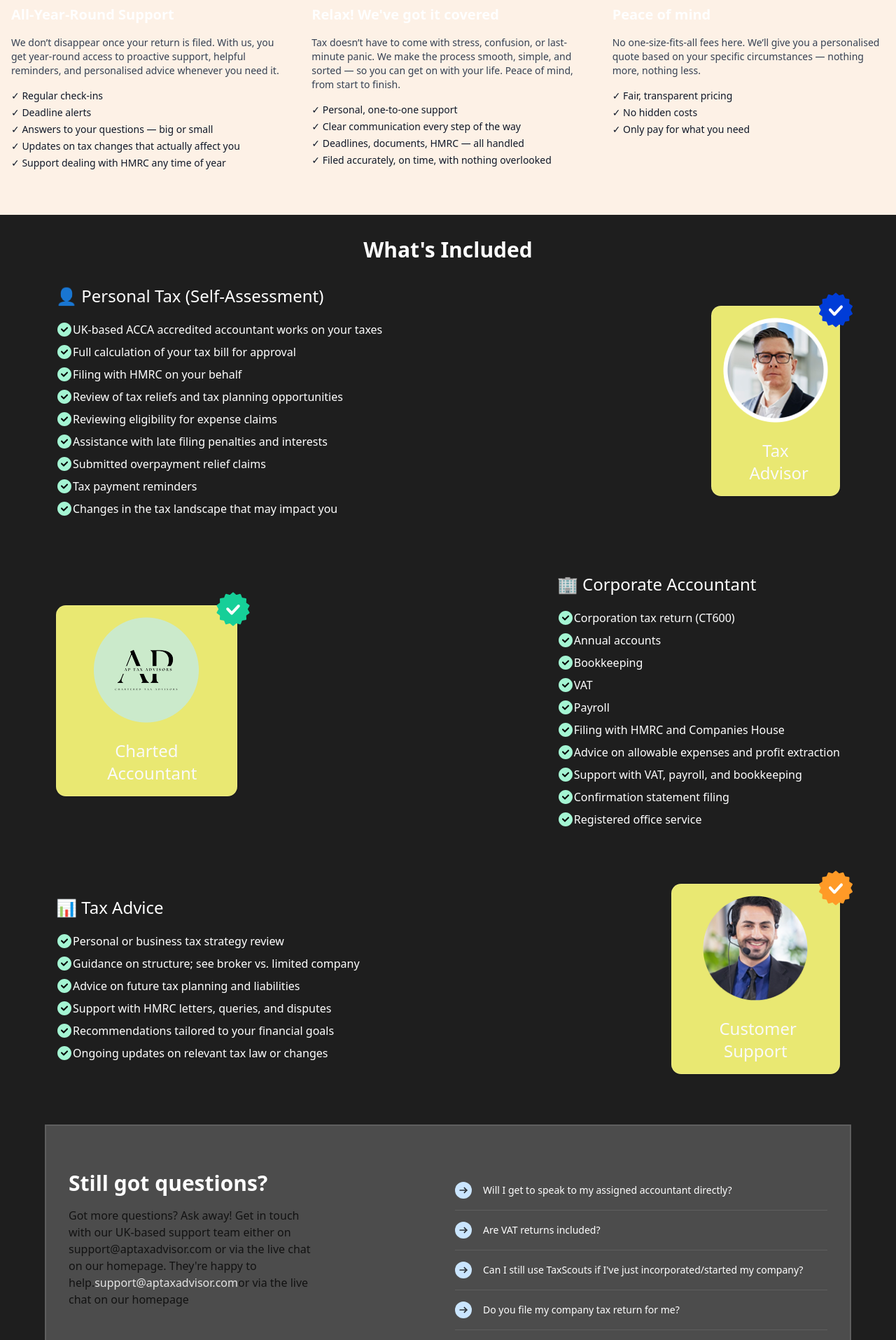
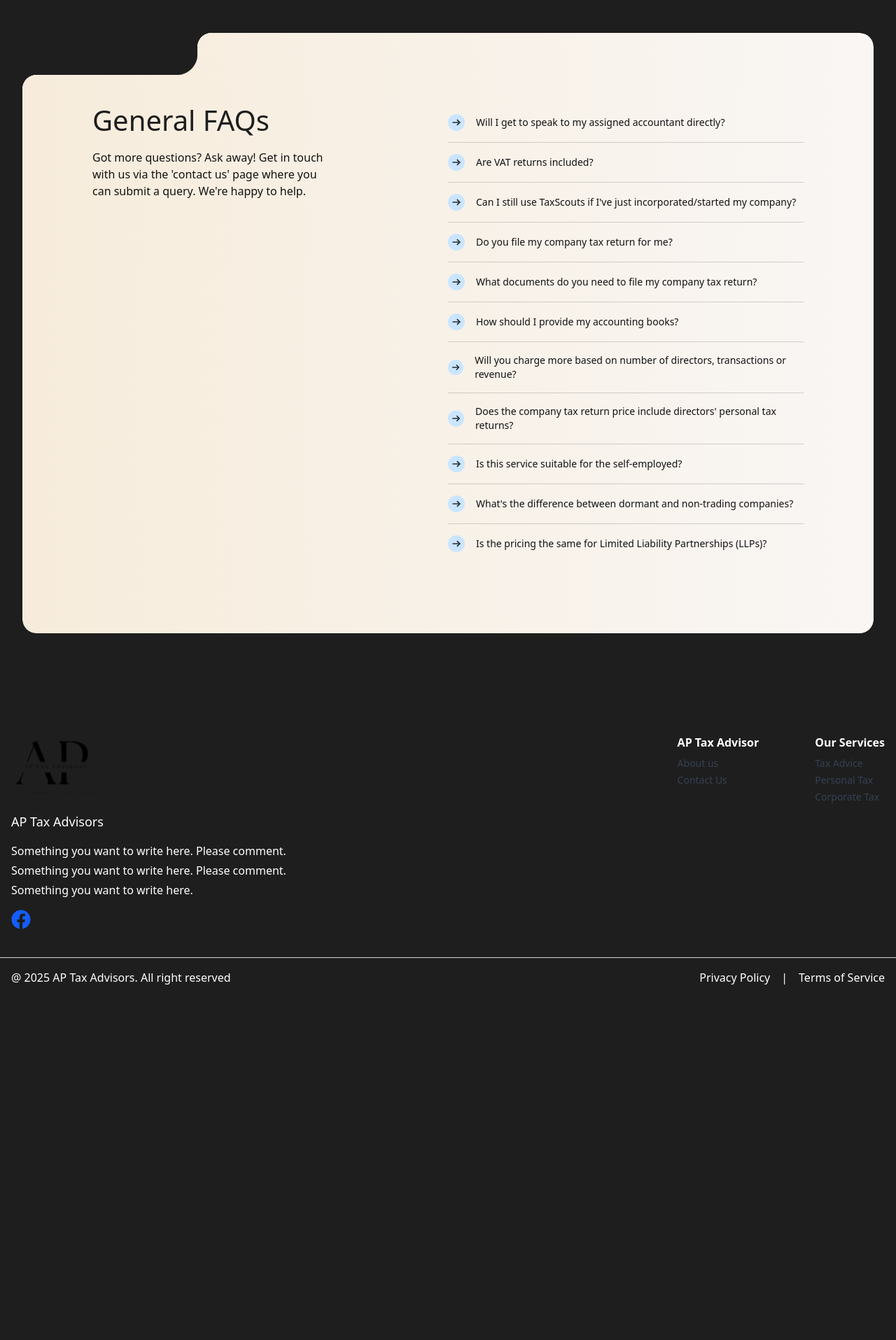
Before and after one commit to fiamanillah/ap_tax_advisor_cleintSide, a Next.js app: page / in a window 1280 px wide. Shown: the part 3940-5855 px from the top of the page at 70% size. After the commit the page ends 5365 px from the top, so only its background shows below. Built offline with nearby package versions, Linux system fonts and the light colour scheme.

Commit message:
feat: Update FAQSection styling and structure; enhance FAQ data and improve layout in page and globals.css

```diff
--- a/src/app/(root)/(home)/faqdata.ts
+++ b/src/app/(root)/(home)/faqdata.ts
@@ -1,67 +1,81 @@
-import { TFAQSectionProps } from '@/types/faq';
+import { TFAQSectionProps } from "@/types/faq";
 const faqs = [
   {
-        id: 'q1',
-        question: 'Will I get to speak to my assigned accountant directly?',
-        answer: "Yes, you'll have direct access to your assigned accountant for all your tax-related queries and consultations.",
+    id: "q1",
+    question: "Will I get to speak to my assigned accountant directly?",
+    answer:
+      "Yes, you'll have direct access to your assigned accountant for all your tax-related queries and consultations.",
   },
   {
-        id: 'q2',
-        question: 'Are VAT returns included?',
-        answer: 'Yes, our standard package includes VAT return filing. This covers preparation and submission of your quarterly VAT returns to HMRC.',
+    id: "q2",
+    question: "Are VAT returns included?",
+    answer:
+      "Yes, our standard package includes VAT return filing. This covers preparation and submission of your quarterly VAT returns to HMRC.",
   },
   {
-        id: 'q3',
-        question: "Can I still use TaxScouts if I've just incorporated/started my company?",
-        answer: 'Absolutely! We specialize in helping new businesses get set up with proper accounting systems from day one.',
+    id: "q3",
+    question:
+      "Can I still use TaxScouts if I've just incorporated/started my company?",
+    answer:
+      "Absolutely! We specialize in helping new businesses get set up with proper accounting systems from day one.",
   },
   {
-        id: 'q4',
-        question: 'Do you file my company tax return for me?',
-        answer: 'Yes, we handle the complete preparation and filing of your company tax return (CT600) as part of our service.',
+    id: "q4",
+    question: "Do you file my company tax return for me?",
+    answer:
+      "Yes, we handle the complete preparation and filing of your company tax return (CT600) as part of our service.",
   },
   {
-        id: 'q5',
-        question: 'What documents do you need to file my company tax return?',
-        answer: "We typically require your profit and loss statement, balance sheet, bank statements, invoices, and expense receipts. We'll provide a complete checklist after you sign up.",
+    id: "q5",
+    question: "What documents do you need to file my company tax return?",
+    answer:
+      "We typically require your profit and loss statement, balance sheet, bank statements, invoices, and expense receipts. We'll provide a complete checklist after you sign up.",
   },
   {
-        id: 'q6',
-        question: 'How should I provide my accounting books?',
-        answer: 'You can upload documents through our secure portal, email them to us, or connect your accounting software (like Xero or QuickBooks) directly to our system.',
+    id: "q6",
+    question: "How should I provide my accounting books?",
+    answer:
+      "You can upload documents through our secure portal, email them to us, or connect your accounting software (like Xero or QuickBooks) directly to our system.",
   },
   {
-        id: 'q7',
-        question: 'Will you charge more based on number of directors, transactions or revenue?',
-        answer: 'Our standard pricing covers businesses with up to 2 directors and typical transaction volumes. For complex cases, we may adjust pricing after reviewing your specific needs.',
+    id: "q7",
+    question:
+      "Will you charge more based on number of directors, transactions or revenue?",
+    answer:
+      "Our standard pricing covers businesses with up to 2 directors and typical transaction volumes. For complex cases, we may adjust pricing after reviewing your specific needs.",
   },
   {
-        id: 'q8',
-        question: "Does the company tax return price include directors' personal tax returns?",
-        answer: 'The company tax return service is separate from personal tax returns. We offer discounted packages if you need both services.',
+    id: "q8",
+    question:
+      "Does the company tax return price include directors' personal tax returns?",
+    answer:
+      "The company tax return service is separate from personal tax returns. We offer discounted packages if you need both services.",
   },
   {
-        id: 'q9',
-        question: 'Is this service suitable for the self-employed?',
-        answer: 'Yes, we have specific packages tailored for sole traders and self-employed individuals, including Self Assessment tax return filing.',
+    id: "q9",
+    question: "Is this service suitable for the self-employed?",
+    answer:
+      "Yes, we have specific packages tailored for sole traders and self-employed individuals, including Self Assessment tax return filing.",
   },
   {
-        id: 'q10',
-        question: "What's the difference between dormant and non-trading companies?",
-        answer: 'A dormant company has had no significant accounting transactions, while a non-trading company may have some financial activity (like holding assets) without conducting its main business operations.',
+    id: "q10",
+    question:
+      "What's the difference between dormant and non-trading companies?",
+    answer:
+      "A dormant company has had no significant accounting transactions, while a non-trading company may have some financial activity (like holding assets) without conducting its main business operations.",
   },
   {
-        id: 'q11',
-        question: 'Is the pricing the same for Limited Liability Partnerships (LLPs)?',
-        answer: 'LLP accounting is slightly more complex, so we typically charge 15-20% more than for standard limited companies, depending on the specific requirements.',
+    id: "q11",
+    question:
+      "Is the pricing the same for Limited Liability Partnerships (LLPs)?",
+    answer:
+      "LLP accounting is slightly more complex, so we typically charge 15-20% more than for standard limited companies, depending on the specific requirements.",
   },
 ];
 
 export const FAQSectionProps: TFAQSectionProps = {
   faqs,
-    title: 'Still got questions?',
+  title: "General FAQs",
   description:
-        "Got more questions? Ask away! Get in touch with our UK-based support team either on support@aptaxadvisor.com or via the live chat on our homepage. They're happy to help.",
-    contactEmail: 'support@aptaxadvisor.com',
-    contactText: 'or via the live chat on our homepage',
+    "Got more questions? Ask away! Get in touch with us via the 'contact us' page where you can submit a query. We're happy to help.",
 };
--- a/src/app/(root)/(home)/page.tsx
+++ b/src/app/(root)/(home)/page.tsx
@@ -1,7 +1,5 @@
 import FeatureSection from "@/components/home/featureSection";
 import HeroSection from "@/components/home/heroSection";
-import ServicesSection from "@/components/home/servicesSection";
-import SupportHighlights from "@/components/home/SupportHighlights";
 import { FAQSection } from "@/components/Shared/FAQSection";
 import OurApproach from "@/components/Shared/OurApproach";
 import TestimonialSection from "@/components/Shared/TestimonialSection";
@@ -9,7 +7,6 @@ import { delay } from "@/lib/utils";
 import { FAQSectionProps } from "./faqdata";
 import { featureData } from "./featureData";
 import { OurApproachData } from "./ourApproachData";
-import { serviceSectionProps } from "./servicesData";
 
 export default async function Home() {
   // Simulate a delay to show the loading state
@@ -21,8 +18,8 @@ export default async function Home() {
       <TestimonialSection />
       <OurApproach OurApproachData={OurApproachData} />
       <FeatureSection data={featureData} />
-      <SupportHighlights />
-      <ServicesSection {...serviceSectionProps} />
+      {/* <SupportHighlights /> */}
+      {/* <ServicesSection {...serviceSectionProps} /> */}
       <FAQSection {...FAQSectionProps} />
     </main>
   );
--- a/src/app/globals.css
+++ b/src/app/globals.css
@@ -106,7 +106,6 @@
   --accent: oklch(0.269 0 0);
   --accent-foreground: oklch(0.985 0 0);
   --destructive: oklch(0.704 0.191 22.216);
-  --border: oklch(1 0 0 / 10%);
   --input: oklch(1 0 0 / 15%);
   --ring: oklch(0.556 0 0);
   --chart-1: oklch(0.488 0.243 264.376);
@@ -135,6 +134,7 @@
   --muted-foreground: oklch(18.22% 0.00002 271.152);
   --muted: lch(100% 0.01 296.81 / 0.205);
   --card: oklch(90.833% 0.14056 108.477);
+  --border: oklch(18.22% 0.00002 271.152 / 0.176);
 }
 
 @layer base {
--- a/src/components/Shared/FAQSection.tsx
+++ b/src/components/Shared/FAQSection.tsx
@@ -8,29 +8,25 @@ import {
 export function FAQSection(FAQSectionProps: TFAQSectionProps) {
   return (
     <section>
-      <div className="max-w-6xl mx-auto max-md:flex-col flex bg-muted px-4 py-16 sm:px-6 lg:px-8 border-2 gap-5 my-10">
-        <div className={"basis-1/2 flex flex-col gap-4"}>
-          <h2 className="text-3xl font-bold">{FAQSectionProps.title}</h2>
+      <div className="container mx-auto my-10 flex gap-5 px-4 py-16 max-md:flex-col sm:px-6 lg:px-8">
+        <div className="section-inverted-radius">
+          <div className="flex">
+            <div className={"flex basis-1/2 flex-col gap-4"}>
+              <h2 className="text-background text-[40px] leading-tight font-medium">
+                {FAQSectionProps.title}
+              </h2>
               <p className="text-muted-foreground lg:w-2/3">
                 {FAQSectionProps.description}
-            <a
-              href={"mailto:" + FAQSectionProps.contactEmail}
-              className="text-primary hover:underline">
-              {FAQSectionProps.contactEmail}
-            </a>
-            {FAQSectionProps.contactText}
               </p>
             </div>
             <div className={"basis-1/2"}>
               <AccordionCustom type="single" collapsible className="w-full">
                 {FAQSectionProps.faqs.map((faq) => (
                   <AccordionItem key={faq.id} value={faq.id}>
-                <AccordionTrigger className="text-left hover:no-underline">
-                  <span className="font-medium hover:text-primary">
-                    {faq.question}
-                  </span>
+                    <AccordionTrigger className="text-muted-foreground cursor-pointer text-left">
+                      <span className="font-medium">{faq.question}</span>
                     </AccordionTrigger>
-                <AccordionContent className="text-muted-foreground">
+                    <AccordionContent className="text-muted-foreground mb-4 border-l pl-4">
                       {faq.answer}
                     </AccordionContent>
                   </AccordionItem>
@@ -38,6 +34,8 @@ export function FAQSection(FAQSectionProps: TFAQSectionProps) {
               </AccordionCustom>
             </div>
           </div>
+        </div>
+      </div>
     </section>
   );
 }
```
Lines whose indentation alone changed are shown as unchanged.
